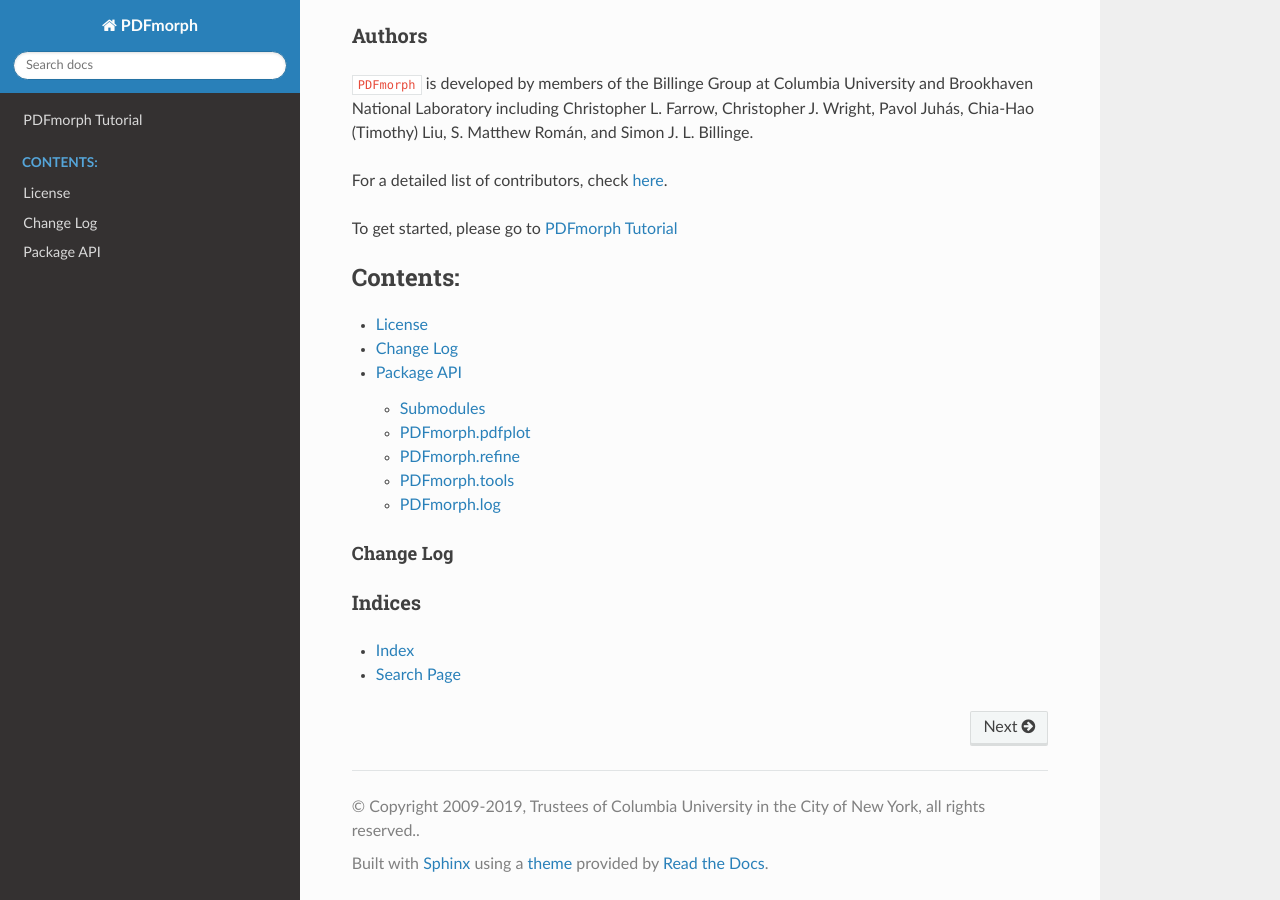
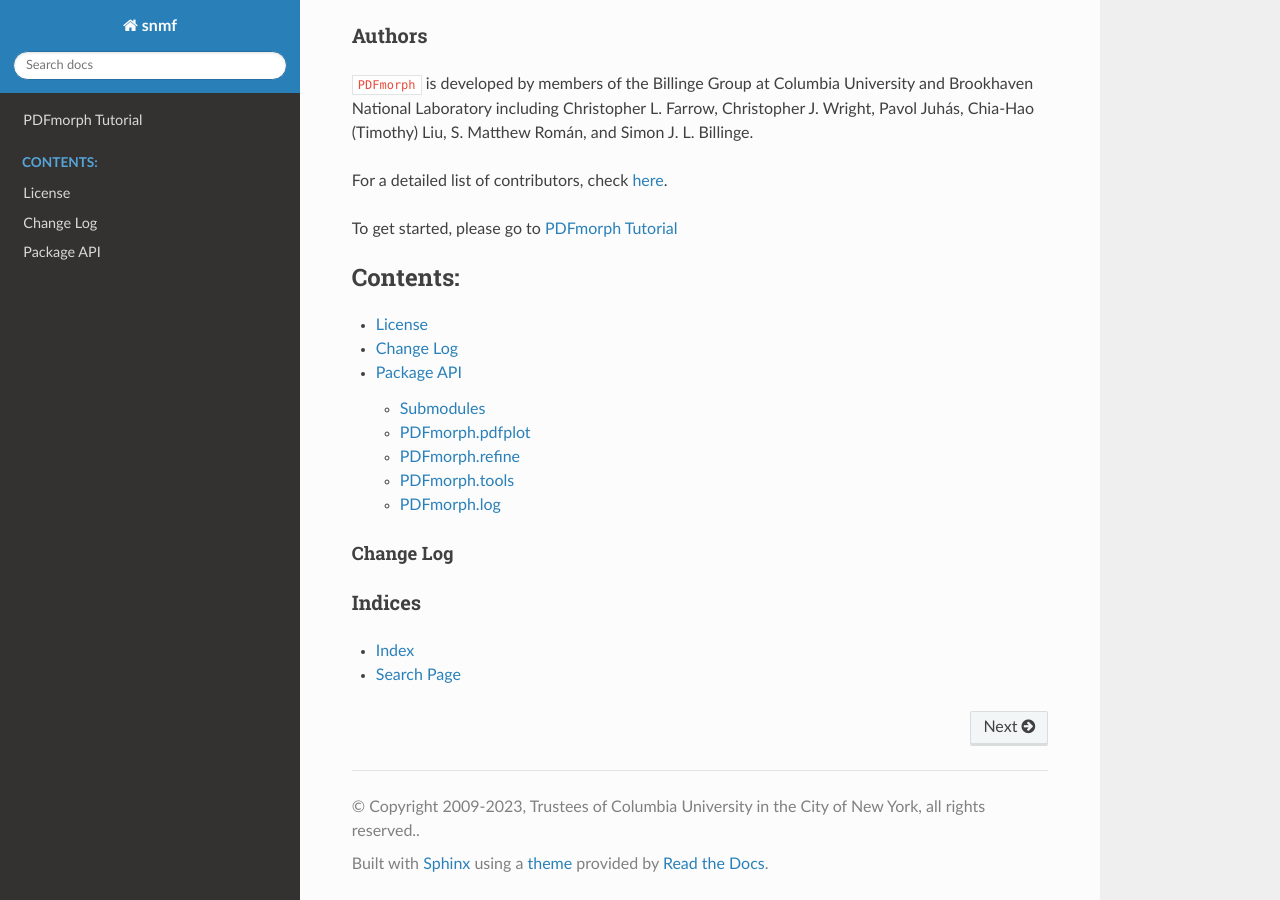
Before and after one commit to diffpy/diffpy.snmf, a Sphinx documentation site: the page built from doc/source/index.rst, in a window 1280 px wide and 900 px high, scrolled down 799 px. Built offline with Sphinx 7.4.7 and the Read the Docs theme 2.0.0, drawn with Linux system fonts in a browser that asks for light colours; part of the change alters nothing that is shown.

Commit message:
initial commit

```diff
--- a/doc/source/conf.py
+++ b/doc/source/conf.py
@@ -17,9 +17,9 @@ sys.path.insert(0, os.path.abspath('../..'))
 
 # -- Project information -----------------------------------------------------
 
-project = 'PDFmorph'
-copyright = '2009-2019, Trustees of Columbia University in the City of New York, all rights reserved.'
-author = 'Chris Farrow, Christopher J. Wright, Pavol Juhás, Chia-Hao (Timothy) Liu, S. Matthew Román, Simon J.L. Billinge'
+project = 'snmf'
+copyright = '2009-2023, Trustees of Columbia University in the City of New York, all rights reserved.'
+author = 'Ran Gu, Adeolu Ajayi, Qiang Du,  Simon J.L. Billinge'
 
 # The full version, including alpha/beta/rc tags
 release = '0.1.0'
@@ -71,20 +71,20 @@ html_theme_options = {}
 # so a file named "default.css" will overwrite the builtin "default.css".
 html_static_path = ['_static']
 
-htmlhelp_basename = 'PDFmorphdoc'
+htmlhelp_basename = 'snmfdoc'
 
 latex_documents = [
-	(master_doc, 'pdfmorph.tex', 'PDFmorph Documentation',
+	(master_doc, 'snmf.tex', 'Snmf Documentation',
 	'author', 'manual'),
 ]
 
 man_pages = [
-	(master_doc, 'pdfmorph', 'PDFmorph Documentation', [author], 1)
+	(master_doc, 'snmf', 'Snmf Documentation', [author], 1)
 ]
 
 texinfo_documents = [
-	(master_doc, 'PDFmorph', 'PDFmorph Documentation', author,
-	'PDFmorph', 'One line description of project.', 'Miscellaneous'),
+	(master_doc, 'snmf', 'Snmf Documentation', author,
+	'snmf', 'One line description of project.', 'Miscellaneous'),
 ]
 
 epub_title = project
```
Also changed, not shown: 1 other file.
